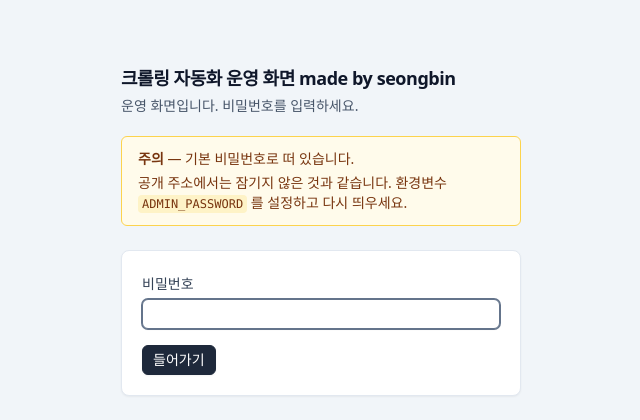
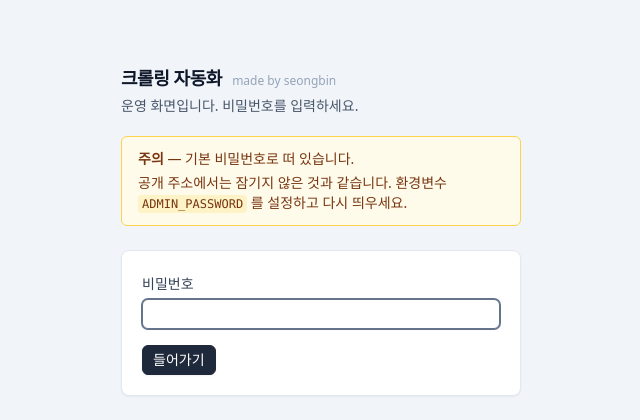
Before and after one commit to lets-intern/job-crawler-automation, a FastAPI app: page /login in a window 1280 px wide. Shown: the top 420 px of the page, without its empty margins (319-959 px from the left). Run offline with FastAPI, Linux system fonts and the light colour scheme; parts of the project's set-up code (start-up, migrations or seed data) failed here and were passed over; some libraries are stand-ins or nearby versions.

Commit message:
style(ui): 제목을 '크롤링 자동화' 와 작은 서명 두 조각으로 나눈다

```diff
--- a/app/templates/base.html
+++ b/app/templates/base.html
@@ -11,7 +11,7 @@
 <head>
   <meta charset="utf-8">
   <meta name="viewport" content="width=device-width, initial-scale=1">
-  <title>{% block title %}{% endblock %} — 크롤링 자동화 운영 화면 made by seongbin</title>
+  <title>{% block title %}{% endblock %} — 크롤링 자동화 made by seongbin</title>
   <script src="https://unpkg.com/htmx.org@2.0.7/dist/htmx.min.js"
           integrity="sha384-ZBXiYtYQ6hJ2Y0ZNoYuI+Nq5MqWBr+chMrS/RkXpNzQCApHEhOt2aY8EJgqwHLkJ"
           crossorigin="anonymous"></script>
@@ -157,7 +157,7 @@
   <header class="border-b border-slate-200 bg-white">
     <div class="mx-auto max-w-7xl px-6 py-4">
       <div class="flex flex-wrap items-center justify-between gap-3">
-        <h1 class="text-lg font-semibold tracking-tight text-slate-900">크롤링 자동화 운영 화면 made by seongbin</h1>
+        <h1 class="text-lg font-semibold tracking-tight text-slate-900">크롤링 자동화 <span class="ml-1.5 text-xs font-normal tracking-normal text-slate-400">made by seongbin</span></h1>
         {# 잠금을 푸는 자리. 계정이 없으니 띄울 이름도 없다 (`app/api/auth.py`).
            유틸리티 클래스가 위 @layer components 의 제출 버튼 색을 덮는다 #}
         <form method="post" action="/logout" class="shrink-0">
--- a/app/templates/pages/login.html
+++ b/app/templates/pages/login.html
@@ -11,12 +11,12 @@
 <head>
   <meta charset="utf-8">
   <meta name="viewport" content="width=device-width, initial-scale=1">
-  <title>로그인 — 크롤링 자동화 운영 화면 made by seongbin</title>
+  <title>로그인 — 크롤링 자동화 made by seongbin</title>
   <script src="https://cdn.tailwindcss.com"></script>
 </head>
 <body class="min-h-screen bg-slate-100 text-slate-800 text-[15px] leading-relaxed antialiased">
   <main class="mx-auto max-w-md px-6 py-16">
-    <h1 class="text-lg font-semibold tracking-tight text-slate-900">크롤링 자동화 운영 화면 made by seongbin</h1>
+    <h1 class="text-lg font-semibold tracking-tight text-slate-900">크롤링 자동화 <span class="ml-1.5 text-xs font-normal tracking-normal text-slate-400">made by seongbin</span></h1>
     <p class="mt-1 text-sm text-slate-600">운영 화면입니다. 비밀번호를 입력하세요.</p>
 
     {% if admin_password_is_default() %}
```
Also changed, not shown: tests/test_page_title.py (+10 -3 lines).
